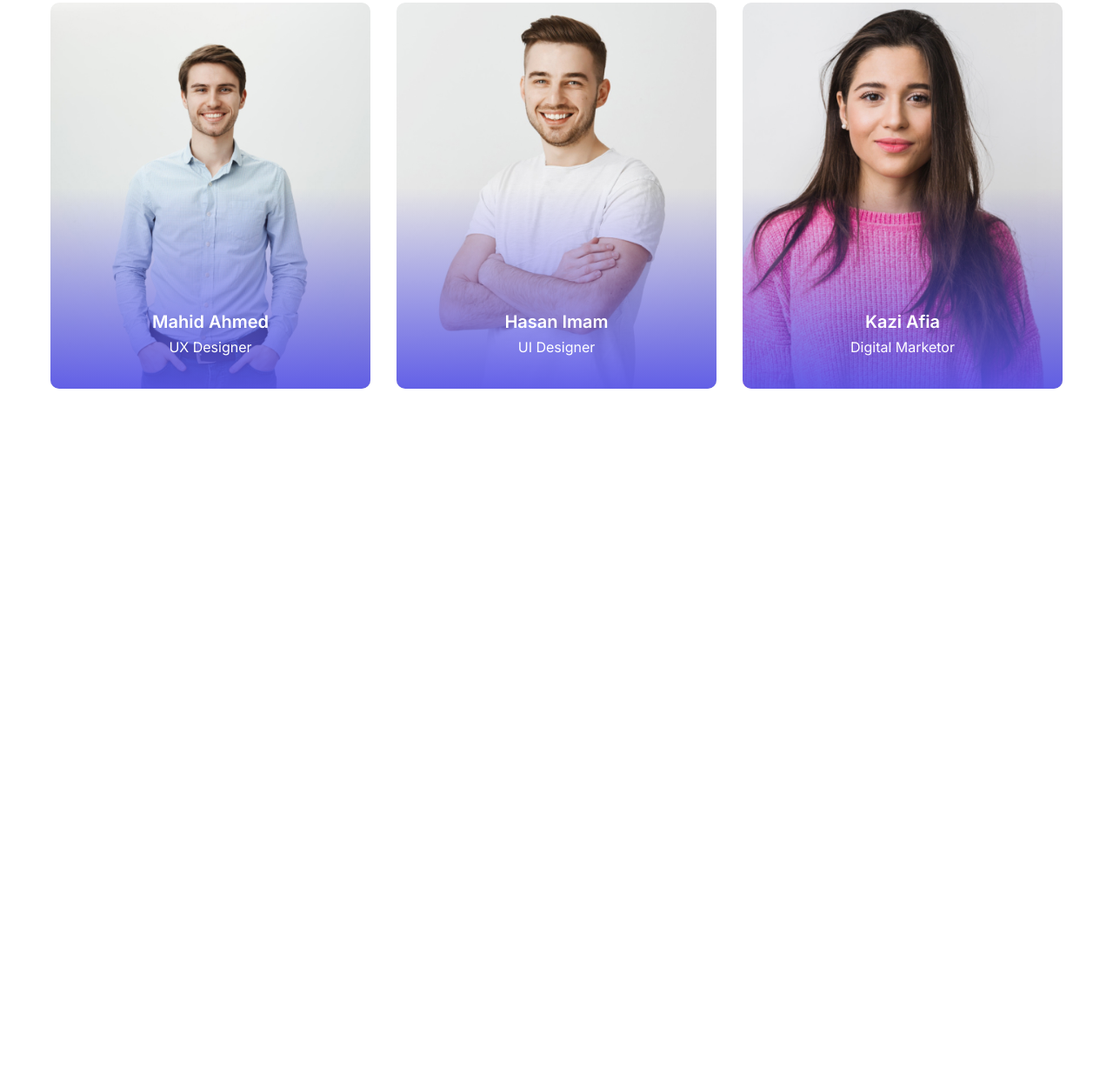
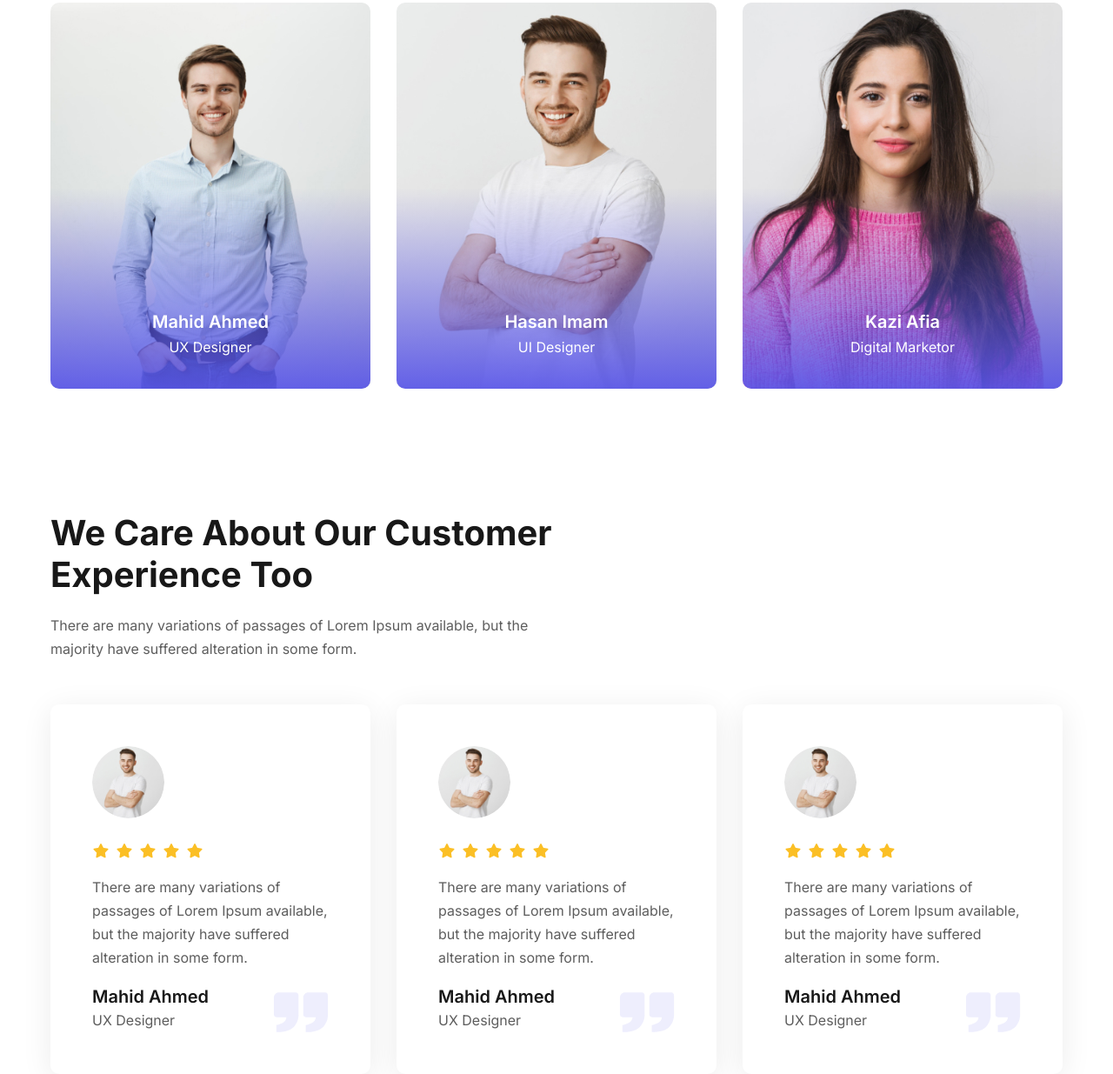
Before and after one commit to faysal-mahamud/creative-agency-landing, a plain HTML site: page index.html in a window 1280 px wide. Shown: the part 3338-4573 px from the top of the page at 87% size. Before the commit the page ends 3785 px from the top, so only its background shows below. Drawn offline with Linux system fonts and the light colour scheme.

Commit message:
testimonial

```diff
--- a/css/style.css
+++ b/css/style.css
@@ -407,3 +407,79 @@ p {
   color: #ffffff;
 }
 /* Team part end */
+
+/* Testimonial part start */
+.testimonial-section {
+  padding-top: 142px;
+}
+
+.testimonial-header {
+  max-width: 603px;
+  margin-bottom: 50px;
+}
+
+.testimonial-title {
+  max-width: 603px;
+}
+
+.testimonial-card {
+  background-color: #ffffff;
+  border-radius: 10px;
+  box-shadow: 0 6px 35px rgba(0, 0, 0, 0.08);
+  padding: 48px;
+  min-height: 425px;
+  height: 100%;
+  display: flex;
+  flex-direction: column;
+}
+
+.testimonial-avatar {
+  width: 83px;
+  height: 83px;
+  border-radius: 50%;
+  object-fit: cover;
+  margin-bottom: 30px;
+}
+
+.testimonial-stars {
+  color: #FBBF25;
+  font-size: 16px;
+  display: flex;
+  gap: 7px;
+  margin-bottom: 20px;
+}
+
+.testimonial-text {
+  font-size: 16px;
+  font-weight: 400;
+  line-height: 27px;
+  color: rgba(24, 24, 24, 0.7);
+  margin-bottom: 15px;
+  flex-grow: 1;
+}
+
+.testimonial-author-row {
+  display: flex;
+  align-items: flex-end;
+  justify-content: space-between;
+  gap: 12px;
+}
+
+.testimonial-name {
+  font-size: 20px;
+  font-weight: 600;
+  line-height: 27px;
+  color: #181818;
+}
+
+.testimonial-role {
+  font-size: 16px;
+  font-weight: 400;
+  line-height: 27px;
+  color: #5D5D5D;
+}
+
+.testimonial-quote-icon {
+  flex-shrink: 0;
+}
+/* Testimonial part end */
--- a/index.html
+++ b/index.html
@@ -266,6 +266,70 @@
   </section>
   <!-- Team part end -->
 
+  <!-- Testimonials part start -->
+  <section id="testimonials" class="testimonial-section">
+    <div class="container custom-container">
+      <div class="testimonial-header">
+        <h2 class="section-title testimonial-title">We Care About Our Customer Experience Too</h2>
+        <p class="section-subtitle">There are many variations of passages of Lorem Ipsum available, but the majority have suffered alteration in some form.</p>
+      </div>
+
+      <div class="row section-row">
+        <div class="col-lg-4">
+          <div class="testimonial-card">
+            <img src="images/avatar-mahid.jpg" alt="Mahid Ahmed" class="testimonial-avatar">
+            <div class="testimonial-stars">
+              <i class="fa-solid fa-star"></i><i class="fa-solid fa-star"></i><i class="fa-solid fa-star"></i><i class="fa-solid fa-star"></i><i class="fa-solid fa-star"></i>
+            </div>
+            <p class="testimonial-text">There are many variations of passages of Lorem Ipsum available, but the majority have suffered alteration in some form.</p>
+            <div class="testimonial-author-row">
+              <div>
+                <h3 class="testimonial-name">Mahid Ahmed</h3>
+                <p class="testimonial-role">UX Designer</p>
+              </div>
+              <img src="images/icon-quote.svg" alt="" class="testimonial-quote-icon" width="63" height="46">
+            </div>
+          </div>
+        </div>
+
+        <div class="col-lg-4">
+          <div class="testimonial-card">
+            <img src="images/avatar-mahid.jpg" alt="Mahid Ahmed" class="testimonial-avatar">
+            <div class="testimonial-stars">
+              <i class="fa-solid fa-star"></i><i class="fa-solid fa-star"></i><i class="fa-solid fa-star"></i><i class="fa-solid fa-star"></i><i class="fa-solid fa-star"></i>
+            </div>
+            <p class="testimonial-text">There are many variations of passages of Lorem Ipsum available, but the majority have suffered alteration in some form.</p>
+            <div class="testimonial-author-row">
+              <div>
+                <h3 class="testimonial-name">Mahid Ahmed</h3>
+                <p class="testimonial-role">UX Designer</p>
+              </div>
+              <img src="images/icon-quote.svg" alt="" class="testimonial-quote-icon" width="63" height="46">
+            </div>
+          </div>
+        </div>
+
+        <div class="col-lg-4">
+          <div class="testimonial-card">
+            <img src="images/avatar-mahid.jpg" alt="Mahid Ahmed" class="testimonial-avatar">
+            <div class="testimonial-stars">
+              <i class="fa-solid fa-star"></i><i class="fa-solid fa-star"></i><i class="fa-solid fa-star"></i><i class="fa-solid fa-star"></i><i class="fa-solid fa-star"></i>
+            </div>
+            <p class="testimonial-text">There are many variations of passages of Lorem Ipsum available, but the majority have suffered alteration in some form.</p>
+            <div class="testimonial-author-row">
+              <div>
+                <h3 class="testimonial-name">Mahid Ahmed</h3>
+                <p class="testimonial-role">UX Designer</p>
+              </div>
+              <img src="images/icon-quote.svg" alt="" class="testimonial-quote-icon" width="63" height="46">
+            </div>
+          </div>
+        </div>
+      </div>
+    </div>
+  </section>
+  <!-- Testimonials part end -->
+
 
   <script src="js/bootstrap.bundle.min.js"></script>
 </body>
```
